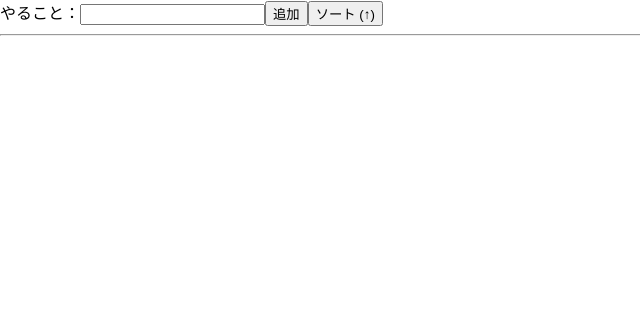
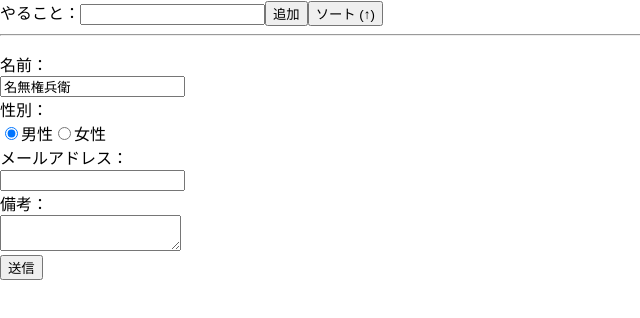
Before and after one commit to shusaku009/react-todo-app, a React (Create React App) app: page / in a window 1280 px wide. Shown: the top 318 px of the page, without its empty margins (0-640 px from the left). Built offline with nearby package versions, Linux system fonts and the light colour scheme.

Commit message:
Add: フォーム

```diff
--- /dev/null
+++ b/src/FormBasic.css
@@ -0,0 +1,3 @@
+.done {
+  text-decoration: line-through;
+}
--- /dev/null
+++ b/src/FormBasic.js
@@ -0,0 +1,80 @@
+import { useForm } from 'react-hook-form';
+import './FormBasic.css';
+
+function FormBasic() {
+  const defaultValues = {
+    name: '名無権兵衛',
+    eamil: 'admin@example.com',
+    gender: 'male',
+    memo: ''
+  };
+
+  const { register, handleSubmit, formState: { errors } } = useForm({
+    defaultValues
+  });
+  const onsubmit = data => console.log(data);
+  const onerror = err => console.log(err);
+
+  return (
+    <form onSubmit={handleSubmit(onsubmit, onerror)} noValidate>
+      {/* 検証ルールなどをフォームに紐付け */}
+      <div>
+        <label htmlFor='name'>名前：</label><br />
+        <input id="name" type="text"
+          {...register('name', {
+            required: '名前は必須入力です。',
+            maxLength: {
+              value: 20,
+              message: '名前は20文字以内にしてください。'
+            }
+          })} />
+        <div>{errors.name?.message}</div>
+      </div>
+      <div>
+        <label htmlFor='gender'>性別：</label><br />
+        <label>
+          <input type="radio" value="male"
+            {...register('gender', {
+              required: '性別は必須です',
+            })} />男性
+        </label>
+        <label>
+          <input type="radio" value="female"
+            {...register('gender', {
+              required: '性別は必須です',
+            })} />女性
+        </label>
+        <div>{errors.gender?.message}</div>
+      </div>
+      <div>
+        <label htmlFor='email'>メールアドレス：</label><br />
+        <input id='email' type='email'
+          {...register('email', {
+            required: 'メールアドレスは必須入力です。',
+            pattern: {
+              value: /([a-z\d+\-.]+)@([a-z\d-]+(?:\.[a-z]+)*)/i,
+              message: 'メールアドレスの形式が不正です。'
+            }
+          })} />
+        <div>{errors.email?.message}</div>
+      </div>
+      <div>
+        <label htmlFor='memo'>備考：</label><br />
+        <textarea id="memo"
+          {...register('memo', {
+            required: '備考は必須入力です。',
+            minLength: {
+              value: 10,
+              message: '備考は10文字以上にしてください。'
+            }
+          })} />
+        <div>{errors.memo?.message}</div>
+      </div>
+      <div>
+        <button type="submit">送信</button>
+      </div>
+    </form>
+  )
+}
+
+export default FormBasic;
--- a/src/index.js
+++ b/src/index.js
@@ -4,12 +4,14 @@ import './index.css';
 import App from './App';
 import reportWebVitals from './reportWebVitals';
 import StateTodo from './StateTodo';
+import FormBasic from './FormBasic';
 
 const root = ReactDOM.createRoot(document.getElementById('root'));
 root.render(
   <React.StrictMode>
     {/* <App /> */}
     <StateTodo />
+    <FormBasic />
   </React.StrictMode>
 );
 
```
